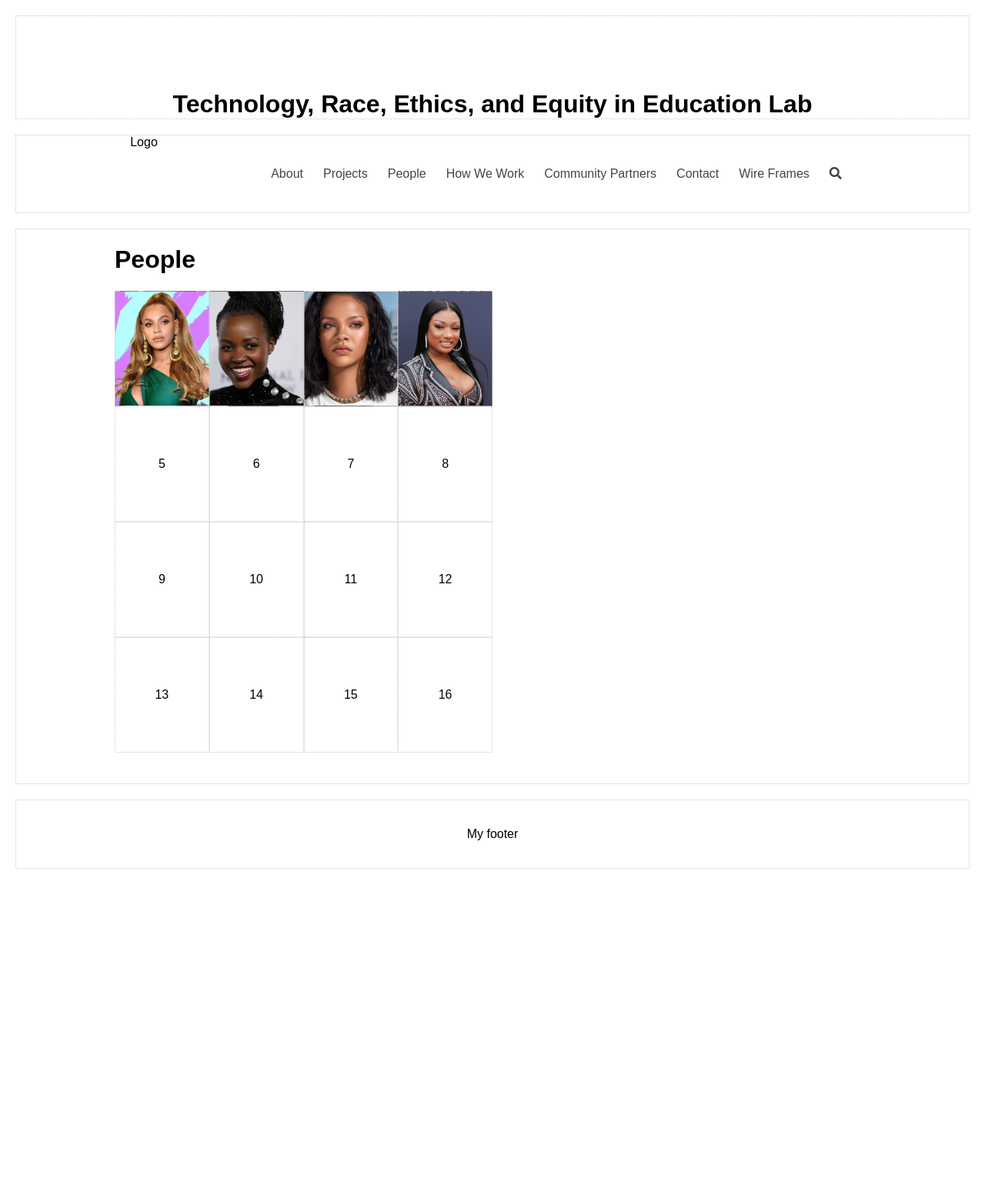
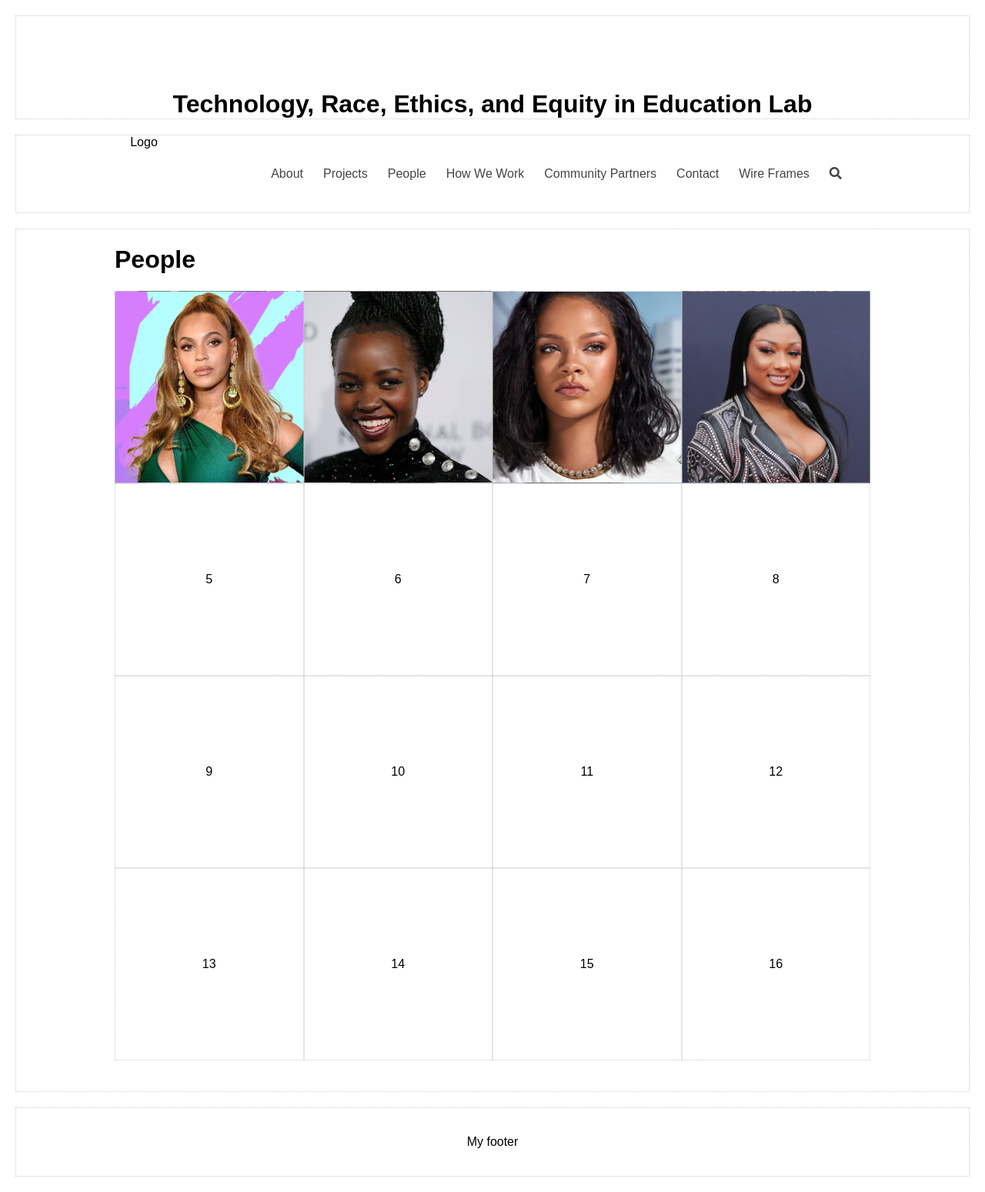
Before and after one commit to tree-in-education/website, a Jekyll site: the page wireframes/people.html, which Jekyll copies as it is, in a window 1280 px wide. Shown: the whole page at 77% size. Built offline with Jekyll 4.4.1, drawn with Linux system fonts in a browser that asks for light colours; nearby versions of some CDN libraries; before the commit the page ends 1149 px from its top, so only the background shows below that.

Commit message:
minor edits

```diff
--- a/wireframes/people.css
+++ b/wireframes/people.css
@@ -27,10 +27,23 @@ main {
     border: dotted 1px #CCC;
     width: 25%;
     margin: 0px;
-    height: 150px;
+    height: 250px;
     justify-content: center;
     align-items: center;
     background: white;
+    padding: 0px;
+}
+
+.people-name {
+    transition: .5s ease;
+    opacity: 1;
+    text-align: center;
+    /* align-self: flex-start; */
+    /* justify-self: flex-start; */
+    display: flex;
+    /* align-items: normal; */
+    height: 100%;
+    width: 100%;
 }
 /* BEGIN how hover effect on grid can be created */
 .people-list {
@@ -59,6 +72,9 @@ main {
   transform: translate(-50%, -50%);
   -ms-transform: translate(-50%, -50%); */
   text-align: center;
+  display: flex;
+  height: 100%;
+  width: 100%;
 }
 
 .card:hover .image {
@@ -70,10 +86,13 @@ main {
 }
 
 .text {
-  background-color: #8FB339;
-  color: white;
-  font-size: 16px;
-  padding: 16px 32px;
+    background-color: #8FB339;
+    color: white;
+    font-size: 16px;
+    padding: 16px 32px;
+    display: flex;
+    align-self: flex-end;
+    width: 100%;
 }
 /* END how hover effect on grid can be created */
 
--- a/wireframes/people.html
+++ b/wireframes/people.html
@@ -39,7 +39,6 @@
             <!-- main panel -->
             <main>
                 <h1>People</h1>
-                <div class = "people-list">
                   <section class="people">
                       <section class="card" style="background-image: url('beyonce_headshot.jpg')">
                         <!-- <img src="beyonce_headshot.jpg" alt="Test1" class="image" style="width:100%"> -->
@@ -74,7 +73,6 @@
                       <section>15</section>
                       <section>16</section>
                   </section>
-                </div>
             </main>
 
             <!-- footer -->
```
